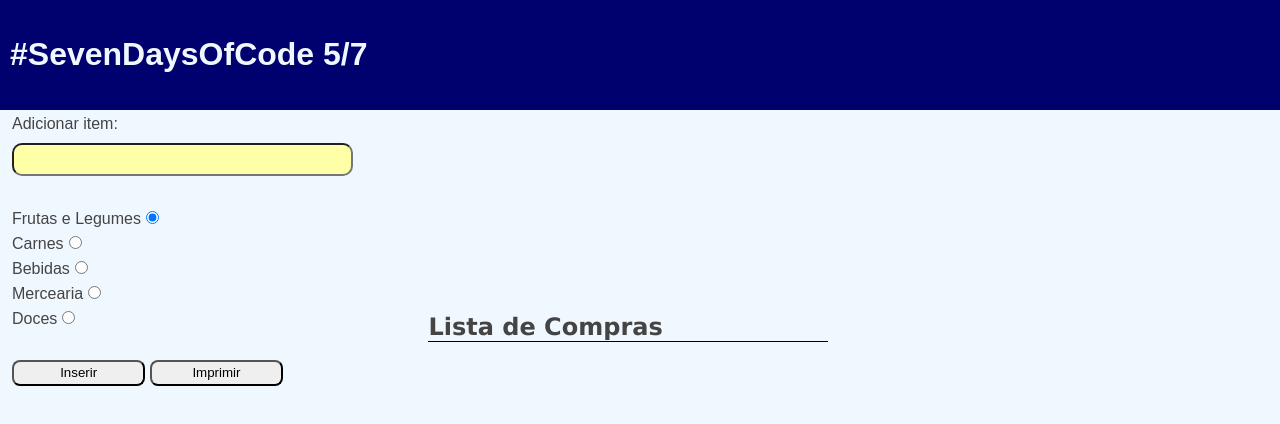
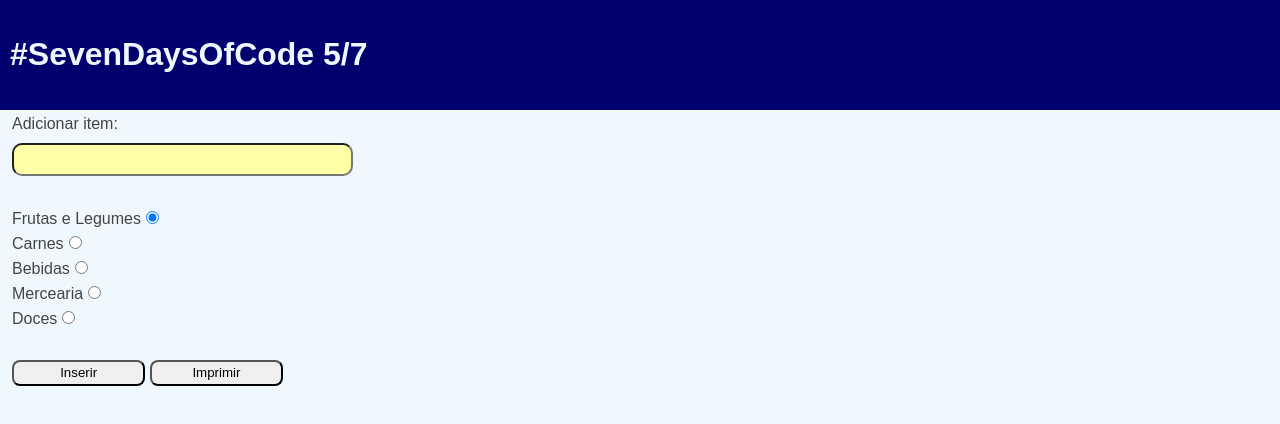
Before and after one commit to H4-DeS/lista-de-compras, a plain HTML site: page index.html in a window 1280 px wide. Drawn offline with Linux system fonts and the light colour scheme.

Commit message:
*h2 é escondido até que a lista de compras seja impressa na tela*

```diff
--- a/index.html
+++ b/index.html
@@ -24,7 +24,7 @@
         <button class="botao" id='imprimir'>Imprimir</button>
     </div>
     <div class="lista_compras">
-        <h2 class="tituloLista">Lista de Compras</h2>
+        <h2 class="tituloLista" hidden>Lista de Compras</h2>
         <div class="lista_compras" id="area_impressao">
 
     </div>
```
